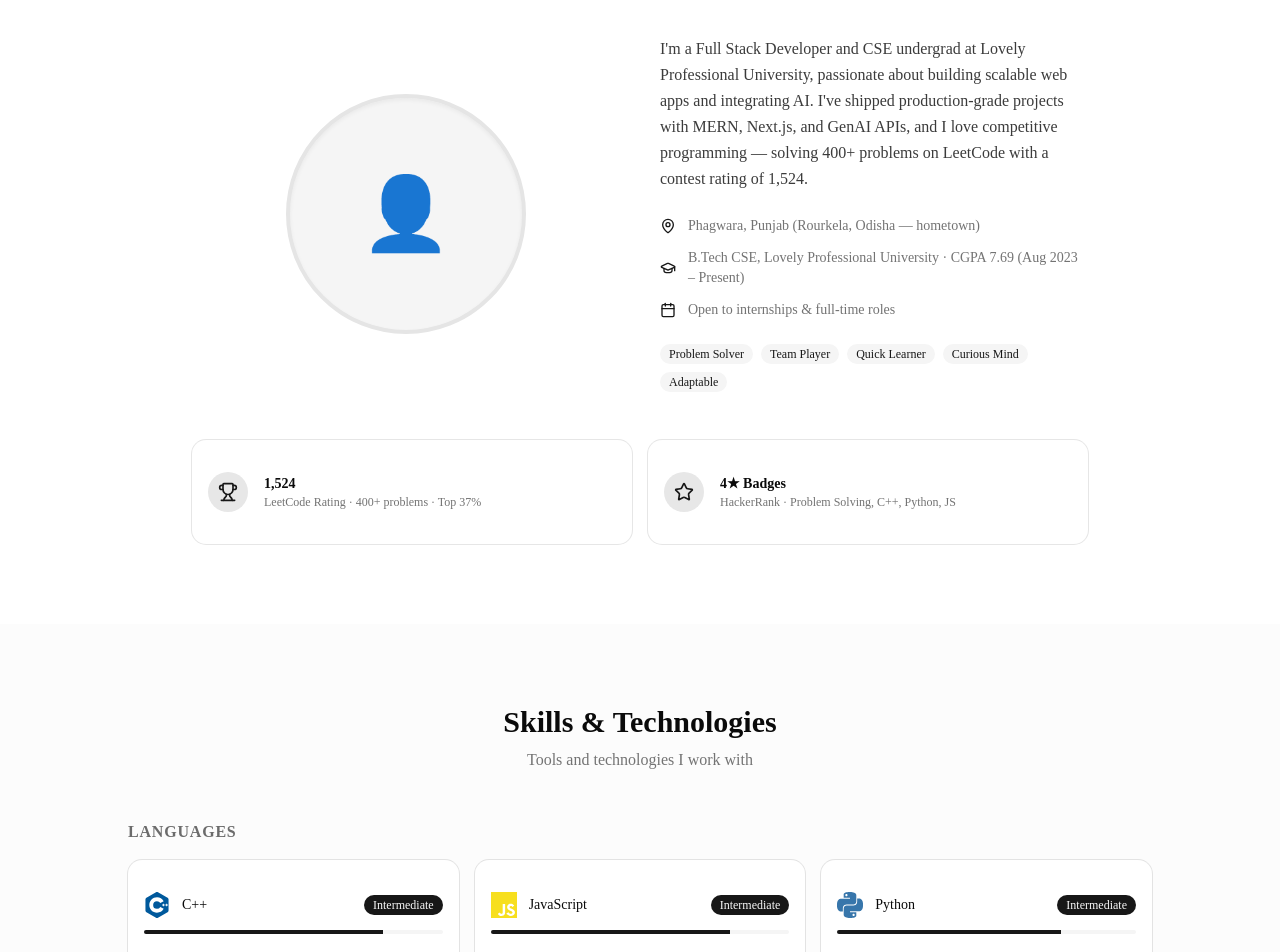
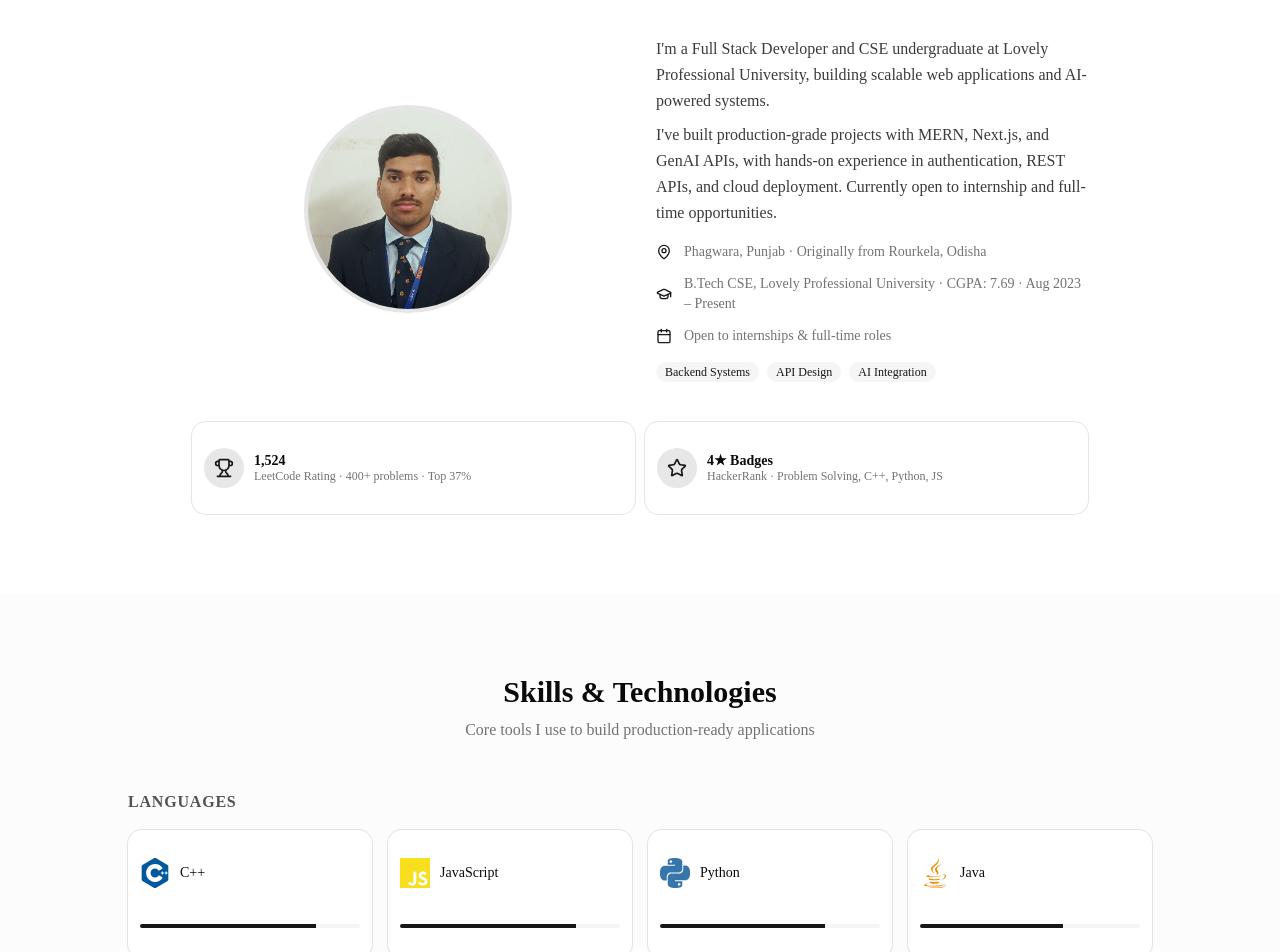
Before and after one commit to anuj308/Portfolio, a Next.js app: page / in a window 1280 px wide. Shown: the part 960-1912 px from the top of the page. Built offline with nearby package versions, Linux system fonts and the light colour scheme.

Commit message:
more updated

```diff
--- a/src/components/About.jsx
+++ b/src/components/About.jsx
@@ -1,6 +1,7 @@
 import { Badge } from "@/components/ui/badge";
 import { Card, CardContent } from "@/components/ui/card";
 import { MapPin, GraduationCap, Calendar, Trophy, Star } from "lucide-react";
+import Image from "next/image";
 
 const achievements = [
   {
@@ -28,32 +29,43 @@ export default function About() {
           <p className="text-muted-foreground">Get to know me better</p>
         </div>
 
-        <div className="grid md:grid-cols-2 gap-10 items-center mb-12">
+        <div className="grid md:grid-cols-2 gap-8 items-center mb-10">
           {/* Profile image placeholder */}
           <div className="flex justify-center">
-            <div className="w-60 h-60 rounded-full bg-muted flex items-center justify-center text-7xl border-4 border-border shadow-inner">
-              👤
+            <div className="w-52 h-52 rounded-full overflow-hidden border-4 border-border shadow-inner bg-muted">
+              <Image
+                src="/photo.jpeg"
+                alt="Anuj Kumar Sharma"
+                width={208}
+                height={208}
+                className="w-full h-full object-cover"
+                priority
+              />
             </div>
           </div>
 
           {/* Bio */}
-          <div className="space-y-6">
-            <p className="text-foreground/80 leading-relaxed">
-              I&apos;m a Full Stack Developer and CSE undergrad at Lovely Professional
-              University, passionate about building scalable web apps and integrating AI.
-              I&apos;ve shipped production-grade projects with MERN, Next.js, and GenAI
-              APIs, and I love competitive programming — solving 400+ problems on LeetCode
-              with a contest rating of 1,524.
-            </p>
+          <div className="space-y-4">
+            <div className="space-y-2 text-foreground/80 leading-relaxed text-sm md:text-base">
+              <p>
+                I&apos;m a Full Stack Developer and CSE undergraduate at Lovely Professional University,
+                building scalable web applications and AI-powered systems.
+              </p>
+              <p>
+                I&apos;ve built production-grade projects with MERN, Next.js, and GenAI APIs,
+                with hands-on experience in authentication, REST APIs, and cloud deployment.
+                Currently open to internship and full-time opportunities.
+              </p>
+            </div>
 
             <div className="space-y-3">
               <div className="flex items-center gap-3 text-sm text-muted-foreground">
                 <MapPin className="h-4 w-4 shrink-0 text-primary" />
-                <span>Phagwara, Punjab (Rourkela, Odisha — hometown)</span>
+                <span>Phagwara, Punjab · Originally from Rourkela, Odisha</span>
               </div>
               <div className="flex items-center gap-3 text-sm text-muted-foreground">
                 <GraduationCap className="h-4 w-4 shrink-0 text-primary" />
-                <span>B.Tech CSE, Lovely Professional University · CGPA 7.69 (Aug 2023 – Present)</span>
+                <span>B.Tech CSE, Lovely Professional University · CGPA: 7.69 · Aug 2023 – Present</span>
               </div>
               <div className="flex items-center gap-3 text-sm text-muted-foreground">
                 <Calendar className="h-4 w-4 shrink-0 text-primary" />
@@ -62,7 +74,7 @@ export default function About() {
             </div>
 
             <div className="flex flex-wrap gap-2">
-              {["Problem Solver", "Team Player", "Quick Learner", "Curious Mind", "Adaptable"].map(
+              {["Backend Systems", "API Design", "AI Integration"].map(
                 (tag) => (
                   <Badge key={tag} variant="secondary">
                     {tag}
@@ -74,7 +86,7 @@ export default function About() {
         </div>
 
         {/* Achievements */}
-        <div className="grid sm:grid-cols-2 gap-4">
+        <div className="grid sm:grid-cols-2 gap-2.5">
           {achievements.map((a) => (
             <a
               key={a.label}
@@ -83,14 +95,14 @@ export default function About() {
               rel="noopener noreferrer"
               className="block group"
             >
-              <Card className="hover:shadow-md transition-shadow group-hover:border-primary/40">
-                <CardContent className="p-4 flex items-center gap-4">
+              <Card className="hover:shadow-md transition-all duration-200 group-hover:border-primary/40 group-hover:scale-[1.01]">
+                <CardContent className="px-3 py-2.5 flex items-center gap-2.5">
                   <div className="w-10 h-10 rounded-full bg-primary/10 flex items-center justify-center shrink-0">
                     <a.icon className="h-5 w-5 text-primary" />
                   </div>
                   <div>
-                    <p className="font-semibold text-sm">{a.value}</p>
-                    <p className="text-xs text-muted-foreground">{a.label} · {a.sub}</p>
+                    <p className="font-semibold text-sm leading-tight">{a.value}</p>
+                    <p className="text-xs text-muted-foreground leading-tight">{a.label} · {a.sub}</p>
                   </div>
                 </CardContent>
               </Card>
--- a/src/components/Hero.jsx
+++ b/src/components/Hero.jsx
@@ -1,9 +1,12 @@
 "use client";
+import { useState } from "react";
 import { Button } from "@/components/ui/button";
 import { Badge } from "@/components/ui/badge";
-import { ArrowDown, Github, Linkedin, Mail } from "lucide-react";
+import { ArrowDown, Github, Linkedin, Mail, X } from "lucide-react";
 
 export default function Hero() {
+  const [isCvOpen, setIsCvOpen] = useState(false);
+
   return (
     <section
       id="home"
@@ -31,6 +34,14 @@ export default function Hero() {
         <div className="flex items-center justify-center gap-3 mb-10 flex-wrap">
           <Button asChild size="lg" className="transition-transform duration-200 hover:scale-105">
             <a href="#projects">View Projects</a>
+          </Button>
+          <Button
+            variant="outline"
+            size="lg"
+            onClick={() => setIsCvOpen(true)}
+            className="transition-transform duration-200 hover:scale-105"
+          >
+            Open CV
           </Button>
           <Button
             variant="secondary"
@@ -76,6 +87,30 @@ export default function Hero() {
           <ArrowDown className="h-5 w-5 mx-auto text-muted-foreground" />
         </div>
       </div>
+
+      {isCvOpen && (
+        <div className="fixed inset-0 z-50 bg-black/60 flex items-center justify-center p-4">
+          <div className="relative bg-background border border-border rounded-lg w-full max-w-4xl h-[85vh] shadow-xl overflow-hidden">
+            <div className="flex items-center justify-between px-4 py-3 border-b border-border">
+              <h3 className="text-sm md:text-base font-semibold">Resume</h3>
+              <Button
+                variant="ghost"
+                size="icon"
+                onClick={() => setIsCvOpen(false)}
+                aria-label="Close CV preview"
+              >
+                <X className="h-4 w-4" />
+              </Button>
+            </div>
+
+            <iframe
+              src="/cvanujgeneral.pdf"
+              title="CV Preview"
+              className="w-full h-[calc(85vh-57px)]"
+            />
+          </div>
+        </div>
+      )}
     </section>
   );
 }
--- a/src/components/Skills.jsx
+++ b/src/components/Skills.jsx
@@ -1,4 +1,3 @@
-import { Badge } from "@/components/ui/badge";
 import { Card, CardContent } from "@/components/ui/card";
 import { Progress } from "@/components/ui/progress";
 import {
@@ -48,19 +47,13 @@ const skills = [
 
 const categories = ["Languages", "Frameworks", "Tools"];
 
-function getLevelLabel(level) {
-  if (level >= 75) return "Intermediate";
-  if (level >= 55) return "Basic+";
-  return "Basic";
-}
-
 export default function Skills() {
   return (
     <section id="skills" className="py-20 px-4 bg-muted/30">
       <div className="max-w-5xl mx-auto">
         <div className="text-center mb-12">
           <h2 className="text-3xl font-bold mb-2">Skills &amp; Technologies</h2>
-          <p className="text-muted-foreground">Tools and technologies I work with</p>
+          <p className="text-muted-foreground">Core tools I use to build production-ready applications</p>
         </div>
 
         {categories.map((cat) => {
@@ -68,34 +61,27 @@ export default function Skills() {
           if (!catSkills.length) return null;
           return (
             <div key={cat} className="mb-10">
-              <h3 className="text-base font-semibold mb-4 text-foreground/60 uppercase tracking-wider">
+              <h3 className="text-base font-semibold mb-4 text-foreground/70 uppercase tracking-wider">
                 {cat}
               </h3>
-              <div className="grid grid-cols-1 sm:grid-cols-2 lg:grid-cols-3 gap-4">
+              <div className="grid grid-cols-1 sm:grid-cols-2 lg:grid-cols-4 gap-4">
                 {catSkills.map((skill) => (
-                  <Card key={skill.name} className="hover:shadow-md transition-shadow">
-                    <CardContent className="p-4">
-                      <div className="flex items-center gap-3 mb-3">
+                  <Card
+                    key={skill.name}
+                    className="group hover:shadow-md transition-all duration-200 hover:-translate-y-0.5"
+                  >
+                    <CardContent className="p-3 min-h-24 flex flex-col">
+                      <div className="flex items-center gap-2.5 mb-2.5">
                         <skill.icon
-                          size={26}
+                          size={30}
                           style={{ color: skill.color }}
-                          className="shrink-0"
+                          className="shrink-0 transition-transform duration-200 group-hover:scale-110"
                         />
-                        <div className="flex-1 min-w-0 flex items-center justify-between gap-2">
+                        <div className="flex-1 min-w-0">
                           <span className="font-medium text-sm">{skill.name}</span>
-                          <Badge
-                            variant={
-                              getLevelLabel(skill.level) === "Intermediate"
-                                ? "default"
-                                : "secondary"
-                            }
-                            className="text-xs shrink-0"
-                          >
-                            {getLevelLabel(skill.level)}
-                          </Badge>
                         </div>
                       </div>
-                      <Progress value={skill.level} className="h-1.5" />
+                      <Progress value={skill.level} className="h-1.5 mt-auto" />
                     </CardContent>
                   </Card>
                 ))}
```
Also changed, not shown: public/photo.jpeg (added), 1 other file (tests, documents, lock files or other folders).
